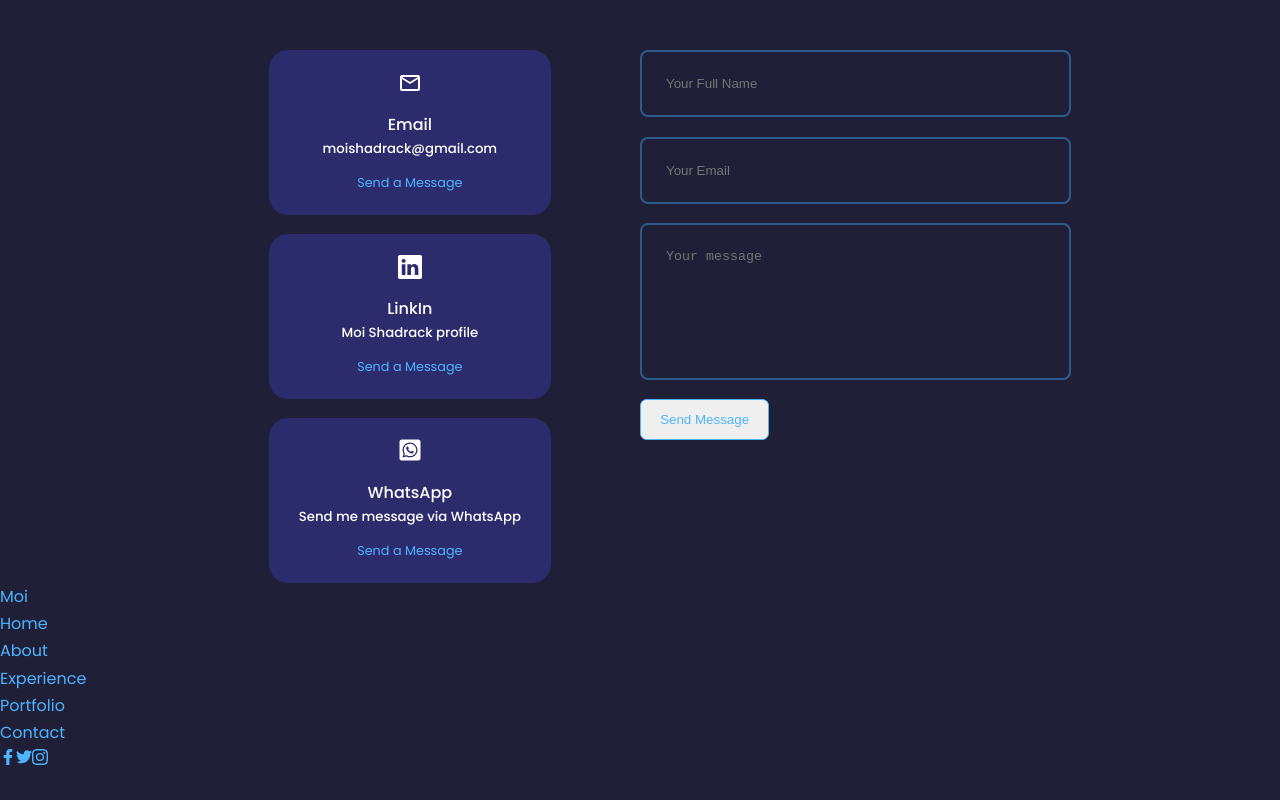
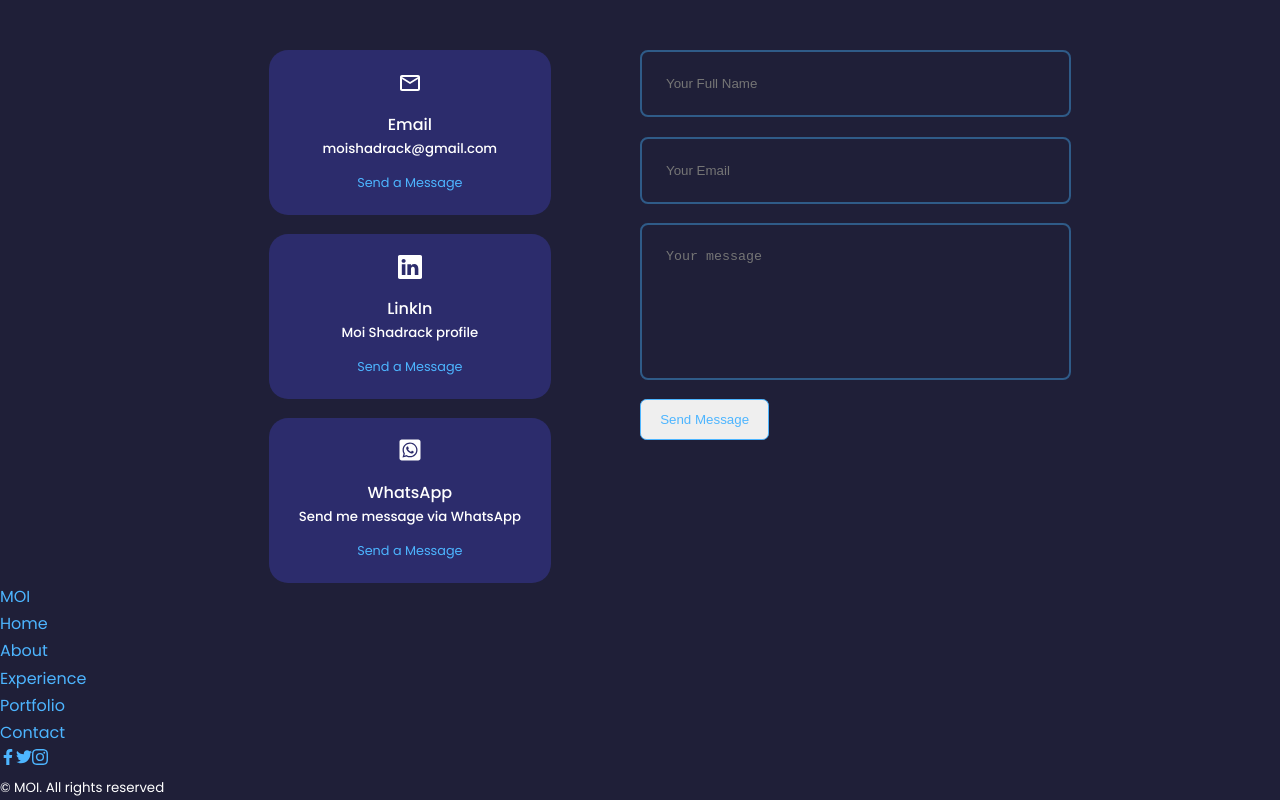
Before and after one commit to 12moi/portfolio-website, a React (Create React App) app: page / in a window 1280 px wide. Shown: the part 3843-4643 px from the top of the page. Before the commit the page ends 4616 px from the top, so only its background shows below. Built offline with nearby package versions, Linux system fonts and the light colour scheme.

Commit message:
update the footer

```diff
--- a/src/components/Footer/Footer.jsx
+++ b/src/components/Footer/Footer.jsx
@@ -7,7 +7,7 @@ import {GrTwitter} from 'react-icons/gr'
 function Footer() {
   return (
     <footer>
-      <a href='' className='footer__logo'>Moi</a>
+      <a href='' className='footer__logo'>MOI</a>
       <ul className='pernalinks'>
         <li><a href='#'>Home</a></li>
         <li><a href='#about'>About</a></li>
@@ -21,6 +21,11 @@ function Footer() {
         <a href='https://instagram.com'><BsInstagram/></a>
 
       </div>
+      <div className='footer__copyright'>
+        <small>
+          &copy; MOI. All rights reserved
+        </small>
+      </div>
     </footer>
   )
 }
```
